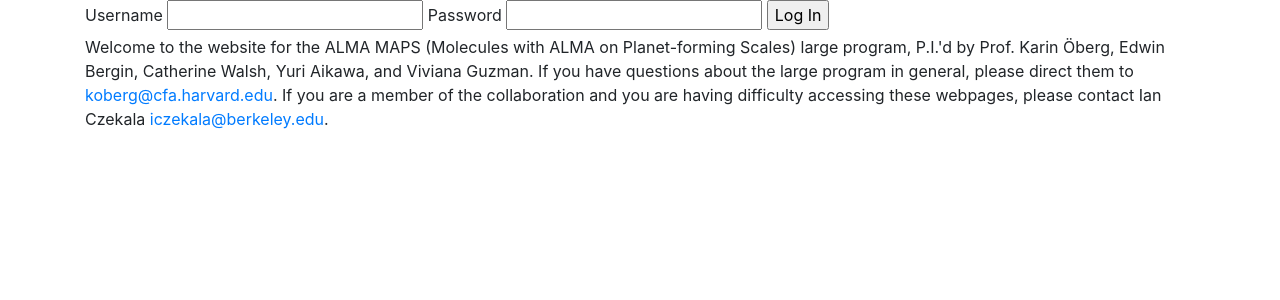
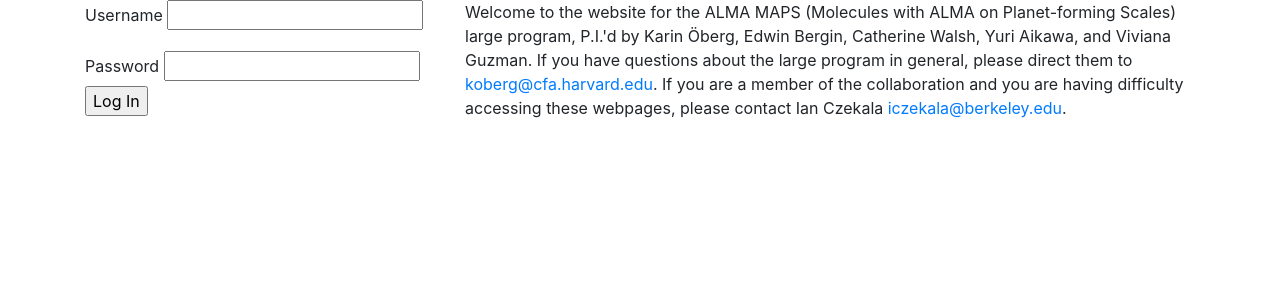
Before and after one commit to AstroChem/MAPServer, a Flask app: page /auth/login in a window 1280 px wide. Shown: the part 56-356 px from the top of the page. Run offline with Flask 2, Linux system fonts and the light colour scheme; some libraries are stand-ins or nearby versions.

Commit message:
Updated login text. Fixed channel map ordering w/ db call.

```diff
--- a/application/templates/auth/login.html
+++ b/application/templates/auth/login.html
@@ -5,19 +5,31 @@
 {% endblock %}
 
 {% block page_content %}
+<div class="row">
+  <div class="col-md-4">
     <form method="post">
+      <p>
         <label for="username">Username</label>
         <input name="username" id="username" required>
+      </p>
+      <p>
         <label for="password">Password</label>
         <input type="password" name="password" id="password" required>
         <input type="submit" value="Log In">
+      </p>
     </form>
+  </div>
+  <div class="col-md-8">
     <p>
-  Welcome to the website for the ALMA MAPS (Molecules with ALMA on Planet-forming Scales) large program, P.I.'d by Prof.
+      Welcome to the website for the ALMA MAPS (Molecules with ALMA on Planet-forming Scales) large program, P.I.'d by
       Karin &Ouml;berg, Edwin Bergin, Catherine Walsh, Yuri Aikawa, and Viviana Guzman. If you have questions about the
-  large program in general, please direct them to <a href="mailto:koberg@cfa.harvard.edu">koberg@cfa.harvard.edu</a>. If
+      large program in general, please direct them to <a
+        href="mailto:koberg@cfa.harvard.edu">koberg@cfa.harvard.edu</a>.
+      If
       you are a member of the collaboration and you
       are having difficulty accessing these webpages, please contact Ian Czekala <a
         href="iczekala@berkeley.edu">iczekala@berkeley.edu</a>.
     </p>
+  </div>
+</div>
 {% endblock page_content %}
--- a/application/templates/index.html
+++ b/application/templates/index.html
@@ -15,6 +15,11 @@
             href={{ url_for('main.transitions') }}>transition</a>, and then drill down into the <a
             href={{ url_for('main.runs') }}>results</a>
         from various imaging algorithms.</p>
+
+    <p>
+        If you have suggestions on how to improve these webpages, please contact Ian Czekala <a
+            href="iczekala@berkeley.edu">iczekala@berkeley.edu</a>.
+    </p>
 </div>
 
 {% endblock %}
```
Also changed, not shown: application/main/views.py (+10 -13 lines). Lines whose indentation alone changed are shown as unchanged.
